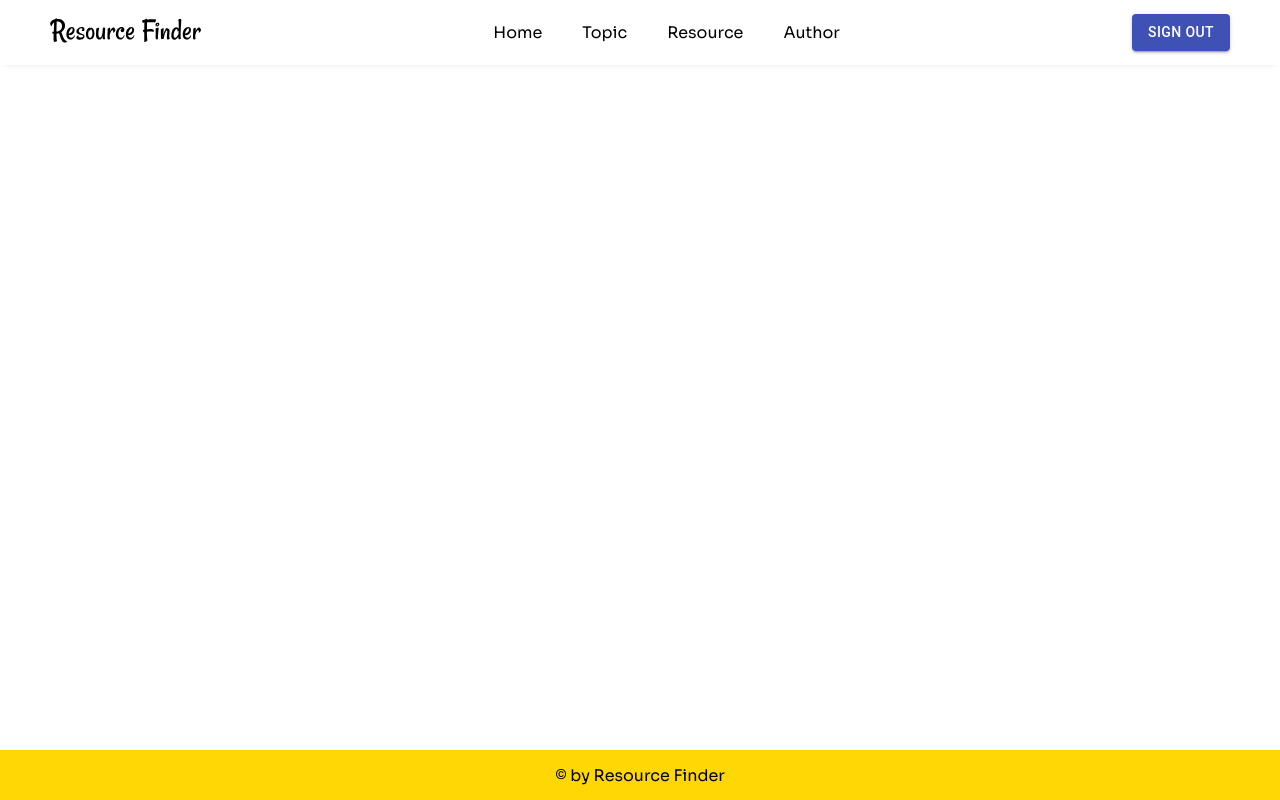
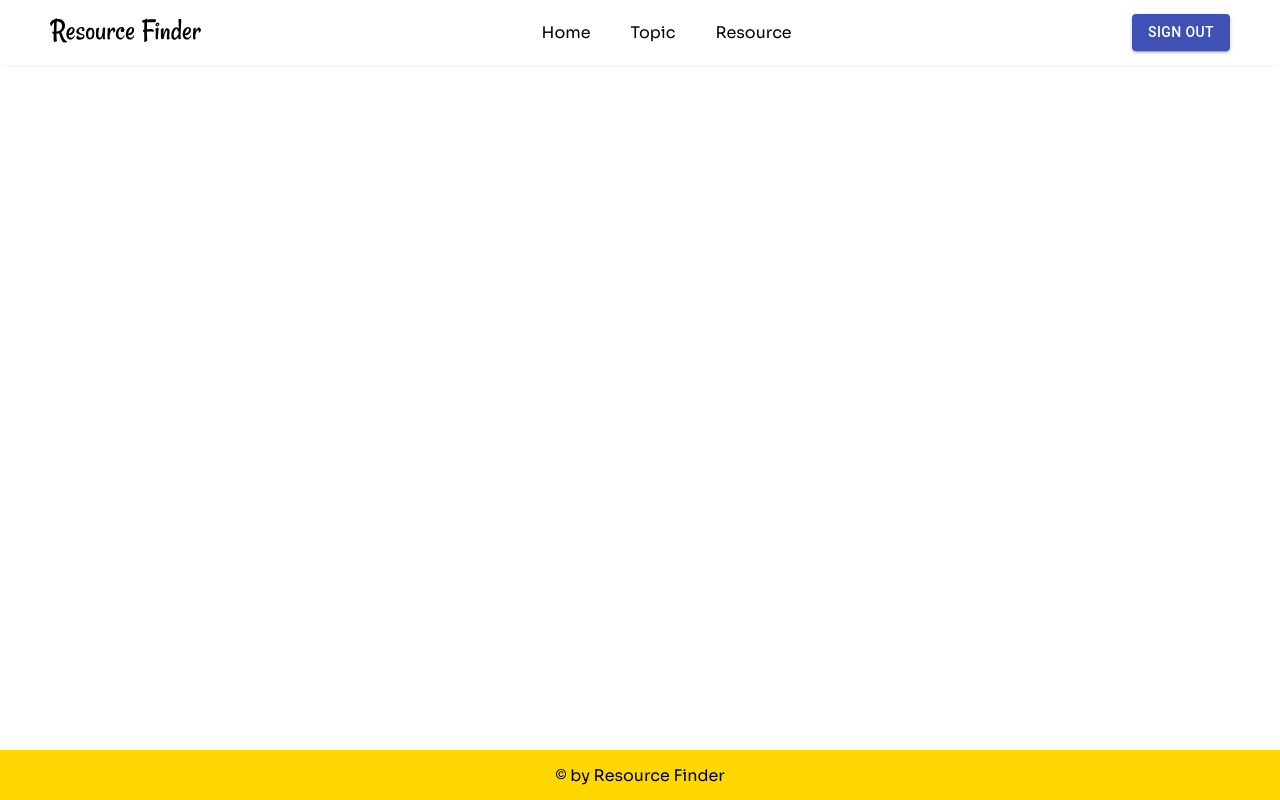
Before and after one commit to piall/resource-finder, a Next.js app in the folder client/: page /admin in a window 1280 px wide. Built offline with nearby package versions, Linux system fonts and the light colour scheme.

Commit message:
Update navbar

```diff
--- a/client/src/components/private/admin/Navbar.jsx
+++ b/client/src/components/private/admin/Navbar.jsx
@@ -18,10 +18,10 @@ export default function AdminNavbar() {
           </Link>
         </p>
         <div className="links-container">
-          <Link href="/admin/">Home</Link>
+          <Link href="/admin/account">Home</Link>
           <Link href="/admin/topic">Topic</Link>
           <Link href="/admin/resource">Resource</Link>
-          <Link href="/admin/author">Author</Link>
+          {/* <Link href="/admin/author">Author</Link> */}
         </div>
         <Button variant="contained" color="primary" onClick={signOut}>
           Sign Out
--- a/client/src/components/private/user/Navbar.jsx
+++ b/client/src/components/private/user/Navbar.jsx
@@ -21,7 +21,7 @@ export default function UserNavbar() {
           <Link href="/user/">Home</Link>
           <Link href="/user/topic">Topic</Link>
           <Link href="/user/resource">Resource</Link>
-          <Link href="/user/author">Author</Link>
+          {/* <Link href="/user/author">Author</Link> */}
         </div>
         <Button variant="contained" color="primary" onClick={signOut}>
           Sign Out
```
